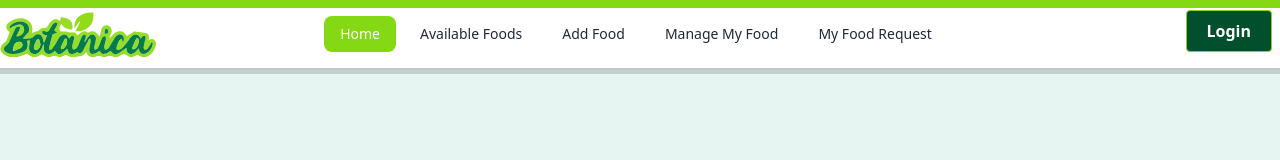
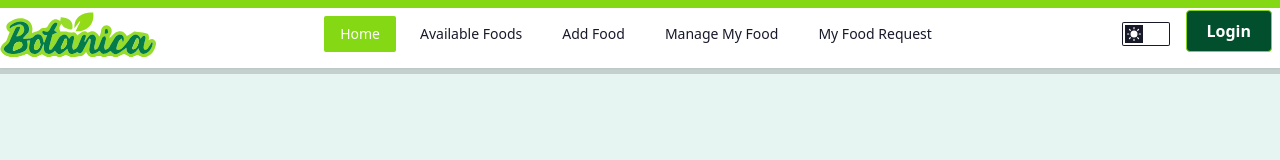
Before and after one commit to jahidrony037/jr-botanica-client, a React (Vite) app: page / in a window 1280 px wide. Shown: the top 160 px of the page. Built offline with nearby package versions, Linux system fonts and the light colour scheme; no server answers.

Commit message:
theme added

```diff
--- a/src/components/Navbar.jsx
+++ b/src/components/Navbar.jsx
@@ -1,3 +1,4 @@
+import { useEffect, useState } from "react";
 import { Link, NavLink } from "react-router-dom";
 import { FadeLoader } from "react-spinners";
 import { toast } from "react-toastify";
@@ -7,6 +8,12 @@
 import "./Navbar.css";
 const Navbar = () => {
   const { logOut, user, isLoading, show, setShow } = useAuth();
+  const [theme, setTheme] = useState("corporate");
+  useEffect(() => {
+    localStorage.setItem("theme", theme);
+    const getTheme = localStorage.getItem("theme");
+    document.querySelector("html").setAttribute("data-theme", getTheme);
+  }, [setTheme, theme]);
 
   const handleLogOut = () => {
     logOut()
@@ -82,6 +89,53 @@
           <ul className="menu menu-horizontal px-1 gap-2">{navLinks}</ul>
         </div>
         <div className="navbar-end gap-4">
+          <div>
+            <label className="cursor-pointer grid place-items-center">
+              <input
+                type="checkbox"
+                onChange={(e) => {
+                  if (e.target.checked) {
+                    // console.log(e.target.checked);
+                    return setTheme("dark");
+                  } else {
+                    // console.log(e.target.checked);
+                    return setTheme("corporate");
+                  }
+                }}
+                className="toggle theme-controller bg-base-content row-start-1 col-start-1 col-span-2"
+              />
+
+              <svg
+                className="col-start-1 row-start-1 stroke-base-100 fill-base-100"
+                xmlns="http://www.w3.org/2000/svg"
+                width="14"
+                height="14"
+                viewBox="0 0 24 24"
+                fill="none"
+                stroke="currentColor"
+                strokeWidth="2"
+                strokeLinecap="round"
+                strokeLinejoin="round"
+              >
+                <circle cx="12" cy="12" r="5" />
+                <path d="M12 1v2M12 21v2M4.2 4.2l1.4 1.4M18.4 18.4l1.4 1.4M1 12h2M21 12h2M4.2 19.8l1.4-1.4M18.4 5.6l1.4-1.4" />
+              </svg>
+              <svg
+                className="col-start-2 row-start-1 stroke-base-100 fill-base-100"
+                xmlns="http://www.w3.org/2000/svg"
+                width="14"
+                height="14"
+                viewBox="0 0 24 24"
+                fill="none"
+                stroke="currentColor"
+                strokeWidth="2"
+                strokeLinecap="round"
+                strokeLinejoin="round"
+              >
+                <path d="M21 12.79A9 9 0 1 1 11.21 3 7 7 0 0 0 21 12.79z"></path>
+              </svg>
+            </label>
+          </div>
           {isLoading ? (
             <FadeLoader size={10} color="#84d814" />
           ) : (
--- a/tailwind.config.js
+++ b/tailwind.config.js
@@ -5,9 +5,26 @@
     "./src/**/*.{js,ts,jsx,tsx}",
   ],
   theme: {
-    extend: {},
+    extend: {
+      keyframes: {
+        animatedgradient: {
+          '0%': { backgroundPosition: '0% 50%' },
+          '50%': { backgroundPosition: '100% 50%' },
+          '100%': { backgroundPosition: '0% 50%' },
+        },
+      },
+      backgroundSize: {
+        '300%': '300%',
+      },
+      animation: {
+        gradient: 'animatedgradient 6s ease infinite alternate',
+      },
+    },
   },
   plugins: [
     require('daisyui'),
   ],
+  daisyui: {
+    themes: ["corporate", "dark", ],
+  },
 }
```
